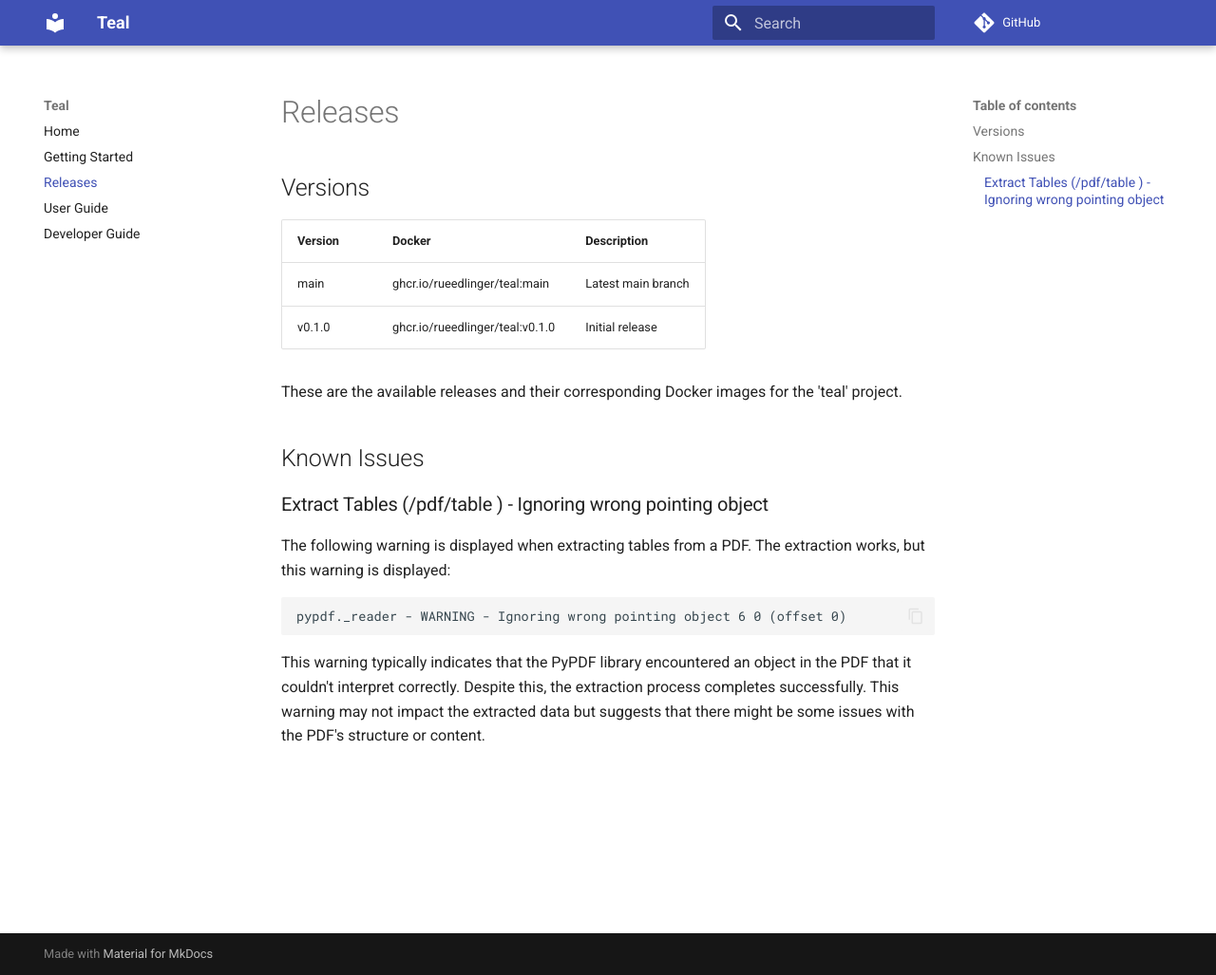
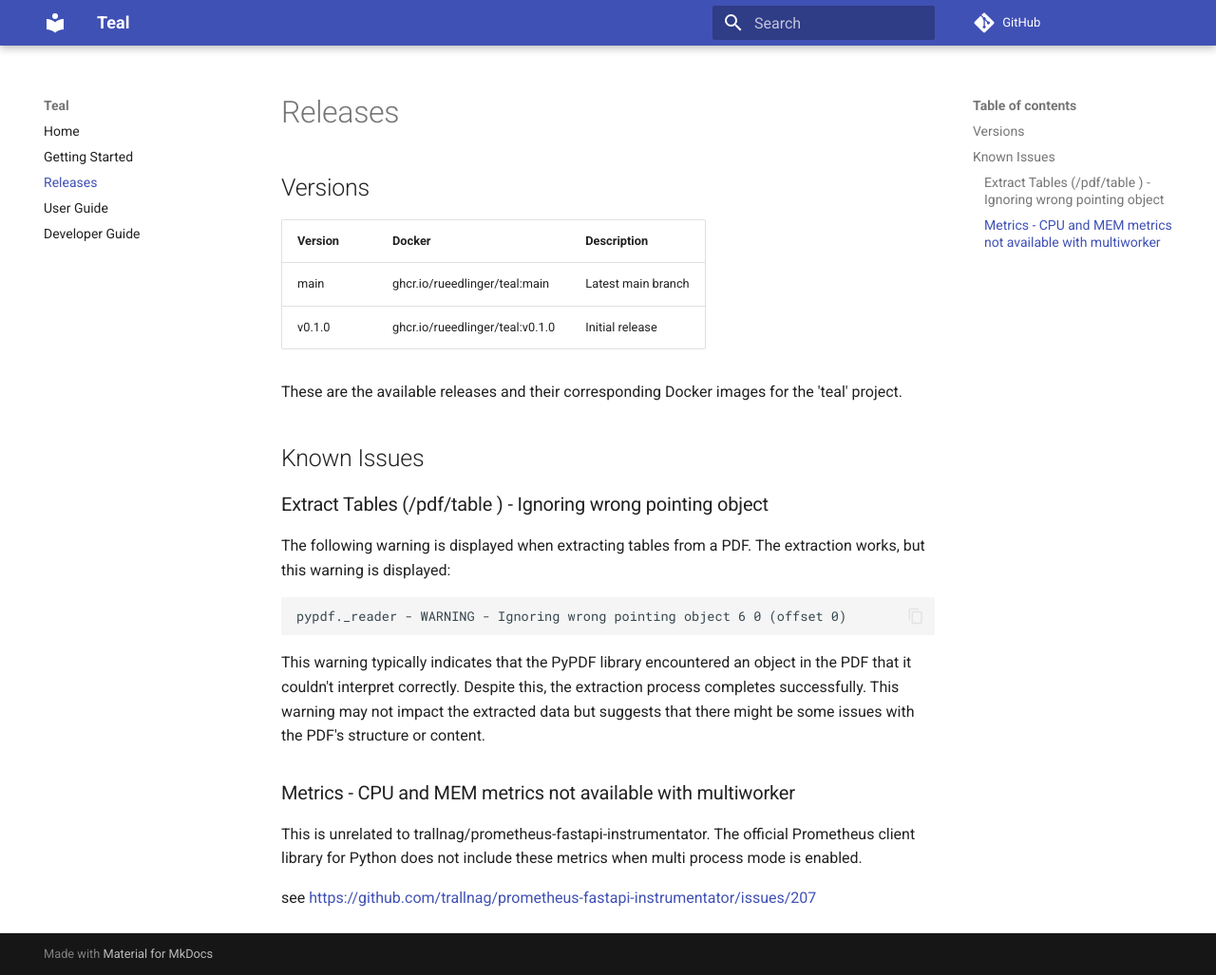
Before and after one commit to rueedlinger/teal, an MkDocs documentation site: the page built from docs/releases.md, in a window 1280 px wide and 1027 px high. Shown: the whole window at 95% size. Built offline with MkDocs 1.6.1 and Material for MkDocs 9.7.7, drawn with Linux system fonts in a browser that asks for light colours; comment, search, counter and statistics services are not loaded.

Commit message:
feat: added prometheus endpoint metrics #19

```diff
--- a/docker-compose.yaml
+++ b/docker-compose.yaml
@@ -8,7 +8,7 @@ services:
       - 8089:8089
     environment:
       TEAL_LOG_CONF: "log_conf.yaml"
-      # TEAL_WORKERS: 1
+      # TEAL_WORKERS: 3
       # TEAL_WORKERS_TIMEOUT: 90
       TEAL_PORT: 8000
       # TEAL_IP_BIND: 0.0.0.0
--- a/docs/releases.md
+++ b/docs/releases.md
@@ -23,3 +23,10 @@ pypdf._reader - WARNING - Ignoring wrong pointing object 6 0 (offset 0)
 This warning typically indicates that the PyPDF library encountered an object in the PDF that it couldn't interpret
 correctly. Despite this, the extraction process completes successfully. This warning may not impact the extracted data
 but suggests that there might be some issues with the PDF's structure or content.
+
+### Metrics - CPU and MEM metrics not available with multiworker
+
+This is unrelated to trallnag/prometheus-fastapi-instrumentator. The official Prometheus client library for Python does
+not include these metrics when multi process mode is enabled.
+
+see [https://github.com/trallnag/prometheus-fastapi-instrumentator/issues/207](https://github.com/trallnag/prometheus-fastapi-instrumentator/issues/207)
```
Also changed, not shown: docs/developer_guide.md (+11 -11 lines), docs/user_guide.md (+1 -1 lines), 3 other files.
